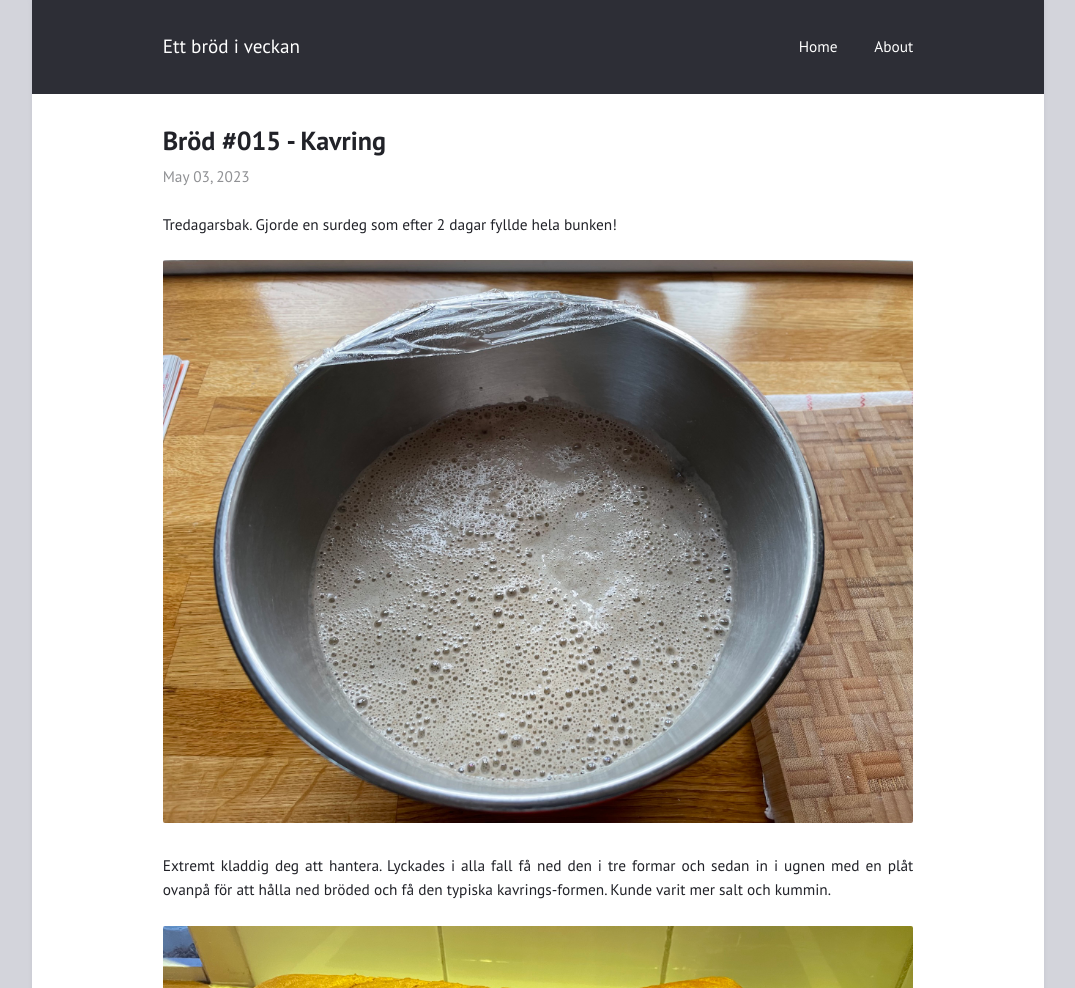
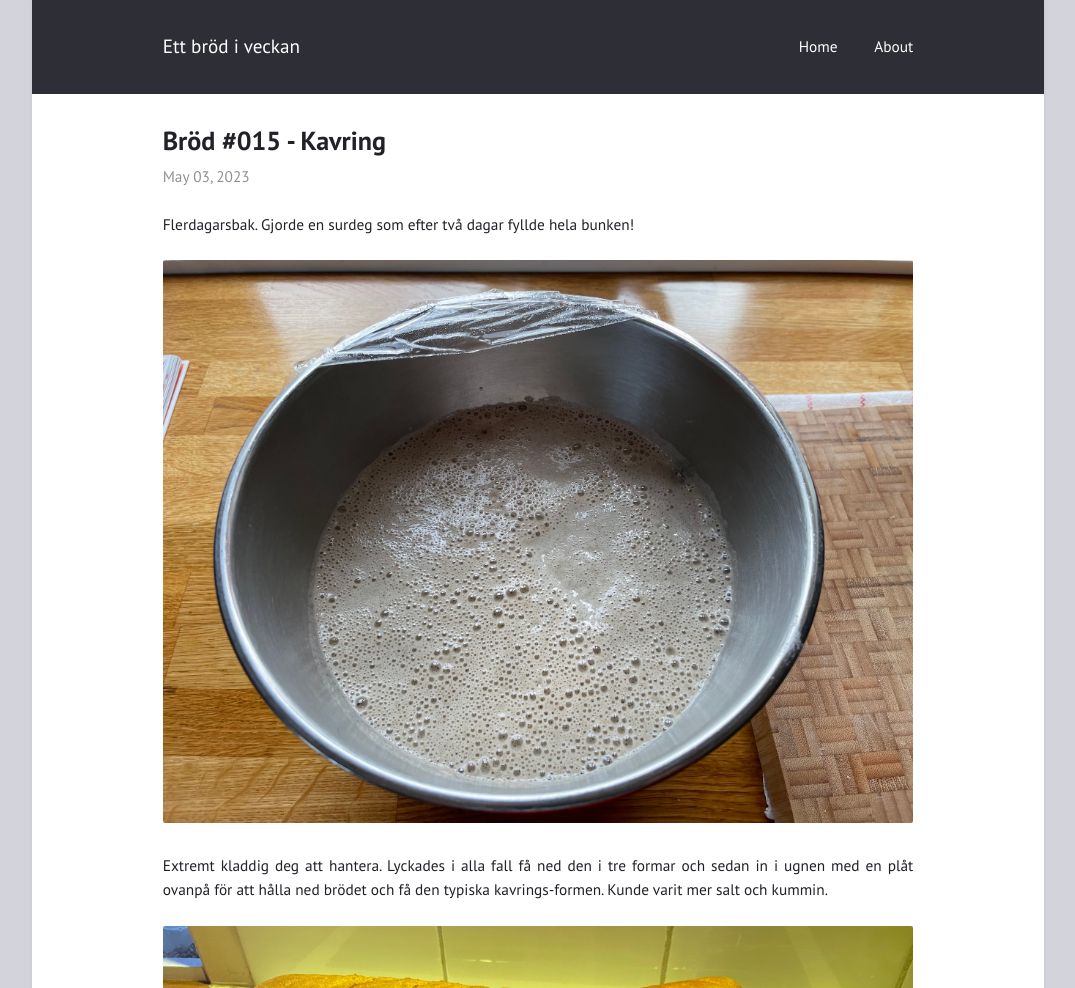
Before and after one commit to tangix/bread-diary-web, a Jekyll site: the page built from _posts/2023-05-03-kavring.md, in a window 1280 px wide. Shown: the top 988 px of the page, without its empty margins (102-1177 px from the left). Built offline with Jekyll 4.4.1, drawn with Linux system fonts in a browser that asks for light colours.

Commit message:
Fixade lite stavfel

```diff
--- a/_posts/2023-05-03-kavring.md
+++ b/_posts/2023-05-03-kavring.md
@@ -4,11 +4,11 @@ layout: post
 categories: bröd surdeg
 ---
 
-Tredagarsbak. Gjorde en surdeg som efter 2 dagar fyllde hela bunken!
+Flerdagarsbak. Gjorde en surdeg som efter två dagar fyllde hela bunken!
 
 ![Surdegen]({{ site.url }}{{ site.baseurl }}/images/015-kavring-1.jpeg)
 
-Extremt kladdig deg att hantera. Lyckades i alla fall få ned den i tre formar och sedan in i ugnen med en plåt ovanpå för att hålla ned bröded och få den typiska kavrings-formen. Kunde varit mer salt och kummin.
+Extremt kladdig deg att hantera. Lyckades i alla fall få ned den i tre formar och sedan in i ugnen med en plåt ovanpå för att hålla ned brödet och få den typiska kavrings-formen. Kunde varit mer salt och kummin.
 
 ![Färdiga brödet]({{ site.url }}{{ site.baseurl }}/images/015-kavring-2.jpeg)
 
```
